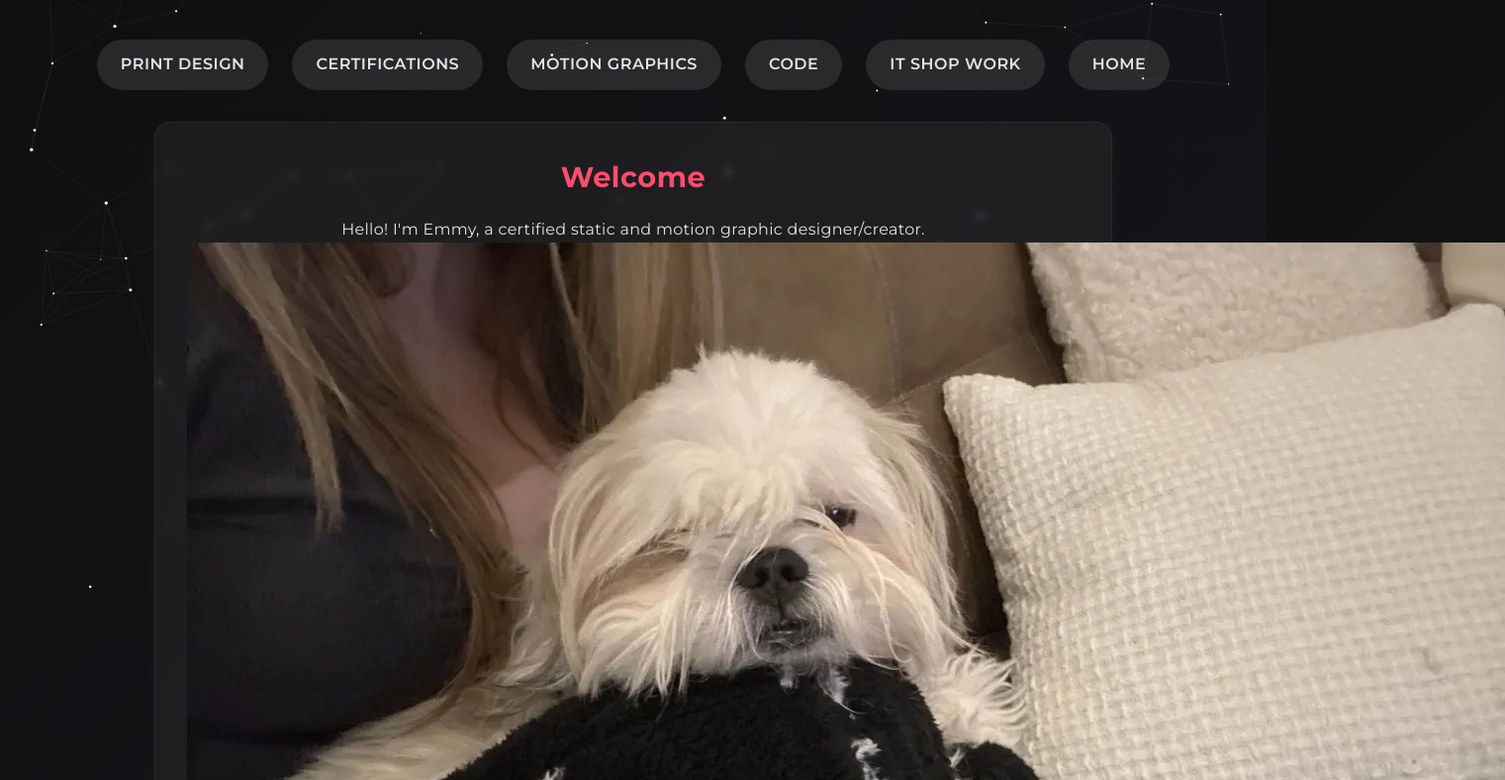
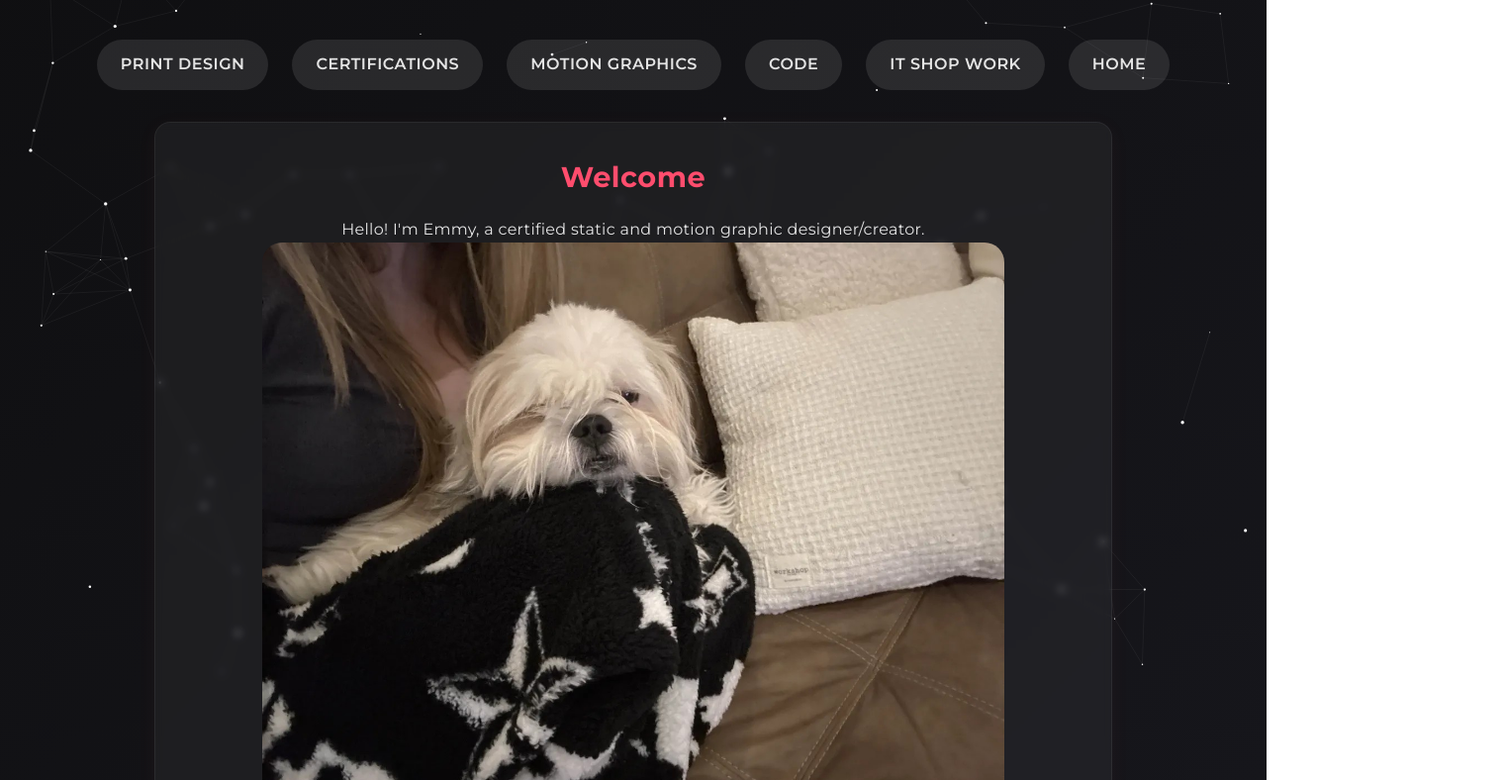
Before and after one commit to Rzverie/em-portfolio, a plain HTML site: page portfolio.html in a window 1280 px wide. Shown: the part 112-900 px from the top of the page at 99% size, 1521 px wide, since content can reach past the window. Drawn offline with Linux system fonts and the light colour scheme.

Commit message:
resized images

```diff
--- a/portfolio.html
+++ b/portfolio.html
@@ -115,6 +115,12 @@
       margin: 0 auto;
       max-width: 800px;
       line-height: 1.7;
+    }
+
+    section img {
+      width: 750px;
+      height: auto;
+      border-radius: 20px;
     }
 
     .container {
```
